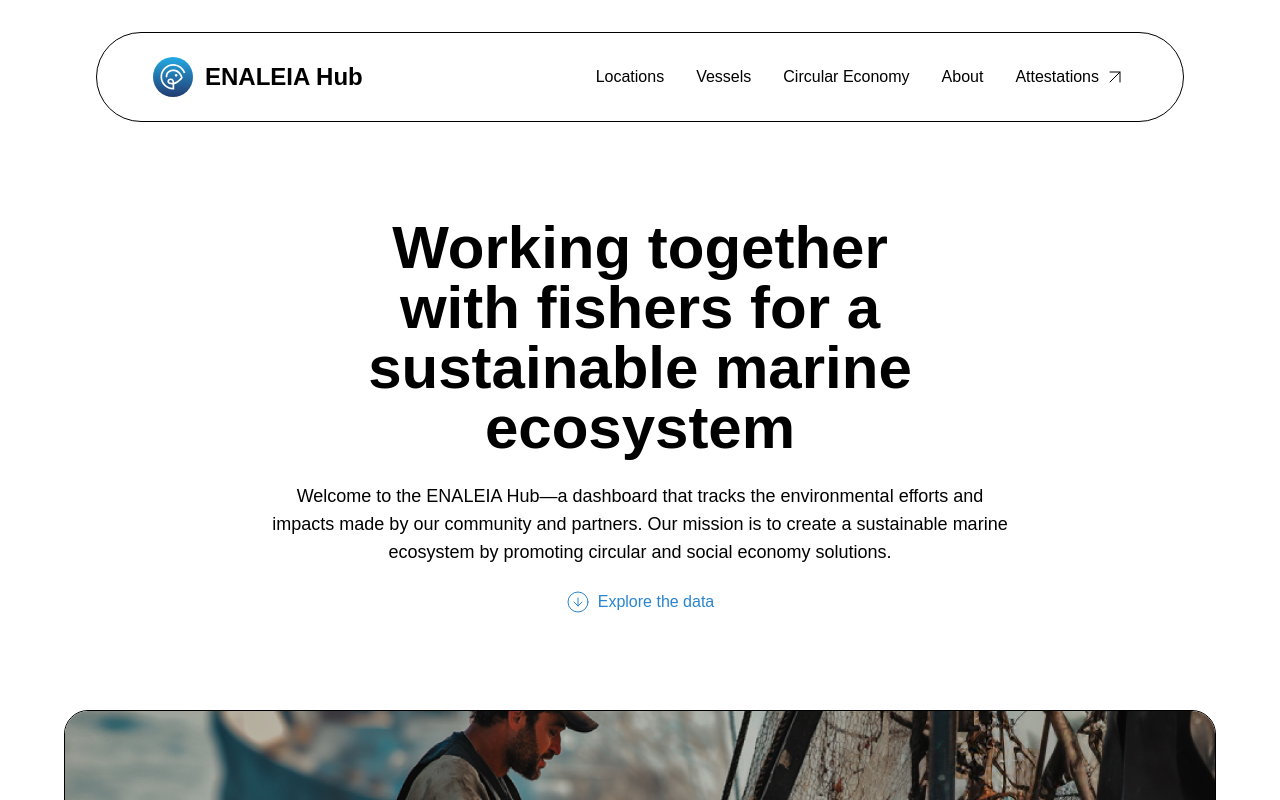
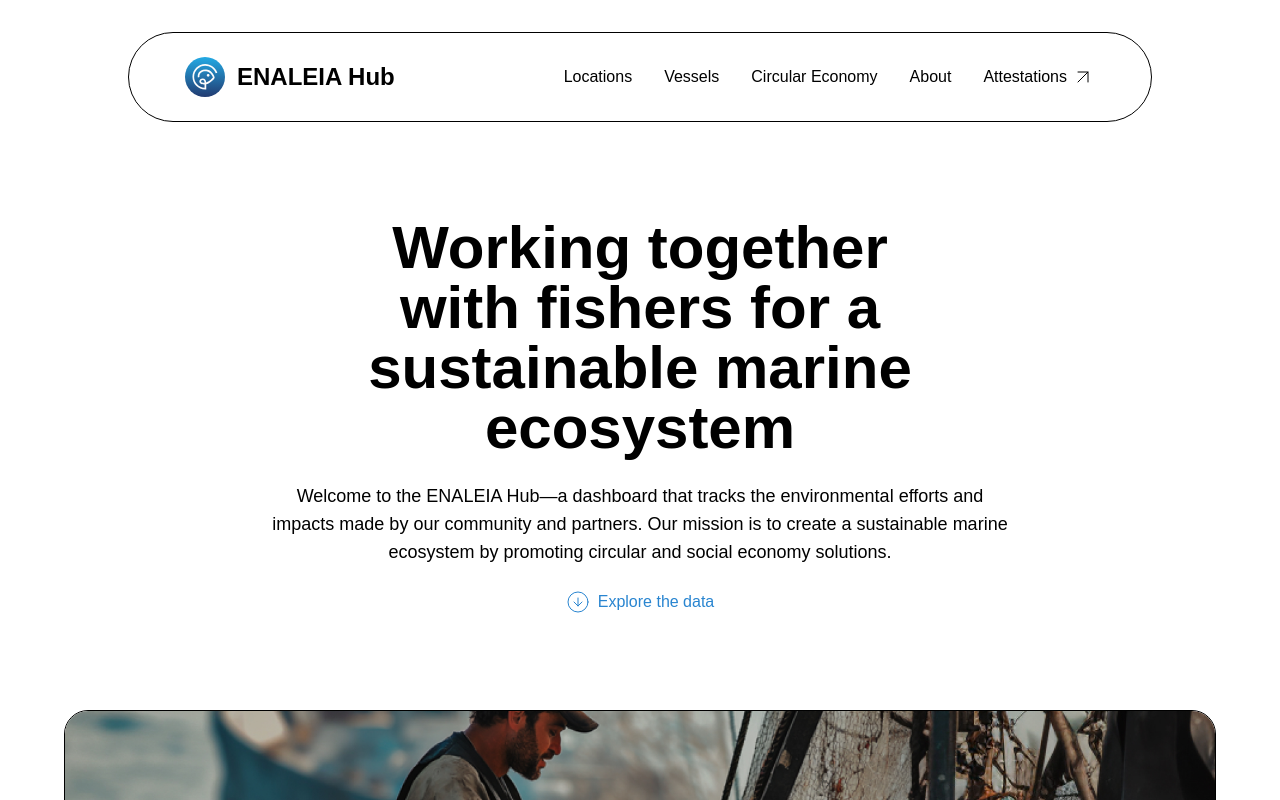
Before and after one commit to Enaleia/dashboard, a React (Vite) app: page / in a window 1280 px wide. Shown: the top 800 px of the page. Built offline with nearby package versions, Linux system fonts and the light colour scheme.

Commit message:
refactor: header/nav components

```diff
--- a/src/components/nav-bar.tsx
+++ /dev/null
@@ -1,101 +0,0 @@
-import { Link } from '@tanstack/react-router'
-import { useState } from 'react';
-import { Menu } from 'lucide-react'
-import { NavMenu } from './nav-menu';
-import { ArrowUpRight } from 'lucide-react';
-
-const NavBar = () => {
-	return (
-		<div>
-			<MobileNavBar />
-			<DesktopNavBar />
-		</div>
-	);
-};
-
-const MobileNavBar = () => {
-  const [isMenuOpened, setIsMenuOpened] = useState(false)
-	return (
-		<nav className='md:hidden flex justify-between p-6'>
-      <Link
-        to="/"
-        activeProps={{
-          className: 'font-bold',
-        }}
-        activeOptions={{ exact: true }}
-      >
-        Enaleia
-      </Link>
-      <Menu onClick={() => setIsMenuOpened(true)} />
-      {isMenuOpened && <NavMenu closeMenu={() => setIsMenuOpened(false)} />}
-    </nav>
-  )
-}
-
-const DesktopNavBar = () => {
-	return (
-		<nav>
-      <div className='hidden md:flex justify-between items-center'>
-        <Link
-          to="/"
-          activeProps={{
-            className: 'font-bold',
-          }}
-          activeOptions={{ exact: true }}
-        >
-          <div className='flex items-center gap-3'>
-            <img className="size-10" src={"/hub-logo.svg"} alt="Enaleia Logo" />
-            <p className='text-2xl'>ENALEIA Hub</p>
-          </div>
-        </Link>
-
-        <div className='flex gap-8 font-extralight'>
-          <Link
-            to="/locations"
-            activeProps={{
-              className: 'font-bold',
-            }}
-          >
-            Locations
-          </Link>
-          <Link
-            to="/vessels"
-            activeProps={{
-              className: 'font-bold',
-            }}
-          >
-            Vessels
-          </Link>
-          <Link
-            to="/economy"
-            activeProps={{
-              className: 'font-bold',
-            }}
-          >
-            Circular Economy
-          </Link>
-          <Link
-            to="/about"
-            activeProps={{
-              className: 'font-bold',
-            }}
-          >
-            About
-          </Link>
-          <a
-            href='https://optimism.easscan.org/'
-            target="_blank"
-            rel="noopener noreferrer"
-          >
-            <div className='flex gap-1'>
-              <p>Attestations</p>
-              <ArrowUpRight strokeWidth={1}/>
-            </div>
-          </a>
-        </div>
-      </div>
-    </nav>
-  )
-}
-
-export { NavBar };
--- /dev/null
+++ b/src/components/nav-footer.tsx
@@ -0,0 +1,32 @@
+import { NavLogo } from './nav-logo'
+import { NavLinks } from './nav-links'
+
+const GithubLink = () => {
+  return (
+    <a
+      href='https://github.com/Enaleia'
+      target="_blank"
+      rel="noopener noreferrer"
+    >
+      <img className="size-8" src={"/gitHub_icon.png"} alt="github icon" />
+    </a>
+  )
+}
+
+const NavFooter = () => {
+	return (
+		<>
+      <nav className='md:hidden flex justify-between items-center m-auto px-10 pb-24'>
+        <NavLogo showSubtitle={true}/>
+        <GithubLink />
+      </nav>
+      <nav className='hidden md:flex justify-between items-center m-auto px-16 pb-24 max-w-[1500px]'>
+        <NavLogo showSubtitle={true}/>
+        <NavLinks />
+        <GithubLink />
+      </nav>
+		</>
+	);
+};
+
+export { NavFooter };
--- /dev/null
+++ b/src/components/nav-header.tsx
@@ -0,0 +1,26 @@
+import { useState } from 'react'
+import { NavLogo } from './nav-logo'
+import { NavLinks } from './nav-links'
+import { NavMenu } from './nav-menu'
+import { Menu } from 'lucide-react'
+
+const NavHeader = () => {
+  const [isMenuOpened, setIsMenuOpened] = useState(false)
+	return (
+		<>
+      <nav className='md:hidden flex justify-between p-6'>
+        <NavLogo showSubtitle={false}/>
+        <Menu onClick={() => setIsMenuOpened(true)} />
+        {isMenuOpened && <NavMenu closeMenu={() => setIsMenuOpened(false)} />}
+      </nav>
+      <nav className='px-32 py-8'>
+        <div className='hidden md:flex justify-between items-center m-auto border border-black rounded-full px-14 py-6 max-w-[1500px]'>
+          <NavLogo showSubtitle={false}/>
+          <NavLinks />
+      </div>
+      </nav>
+		</>
+	);
+};
+
+export { NavHeader };
--- /dev/null
+++ b/src/components/nav-links.tsx
@@ -0,0 +1,53 @@
+import { Link } from "@tanstack/react-router";
+import { ArrowUpRight } from "lucide-react";
+
+const NavLinks = () => {
+  return (
+    <div className='flex flex-col md:flex-row gap-6 text-right md:text-center md:gap-8 text-2xl md:text-base font-extralight'>
+      <Link
+        to="/locations"
+        activeProps={{
+          className: 'font-bold',
+        }}
+      >
+        Locations
+      </Link>
+      <Link
+        to="/vessels"
+        activeProps={{
+          className: 'font-bold',
+        }}
+      >
+        Vessels
+      </Link>
+      <Link
+        to="/economy"
+        activeProps={{
+          className: 'font-bold',
+        }}
+      >
+        Circular Economy
+      </Link>
+      <Link
+        to="/about"
+        activeProps={{
+          className: 'font-bold',
+        }}
+      >
+        About
+      </Link>
+      <a
+        href='https://optimism.easscan.org/'
+        target="_blank"
+        rel="noopener noreferrer"
+      >
+        <div className='flex gap-1 justify-end'>
+          <p>Attestations</p>
+          <ArrowUpRight strokeWidth={1}/>
+        </div>
+      </a>
+    </div>
+  )
+}
+
+export { NavLinks };
--- /dev/null
+++ b/src/components/nav-logo.tsx
@@ -0,0 +1,31 @@
+import { Link } from "@tanstack/react-router"
+
+interface NavLogoProps {
+  showSubtitle: boolean;
+}
+
+const NavLogo = ({ showSubtitle }: NavLogoProps) => {
+  return (
+    <Link
+      to="/"
+      activeProps={{
+        className: 'font-bold',
+      }}
+      activeOptions={{ exact: true }}
+    >
+      <div className='flex items-center gap-2 md:gap-3'>
+        {showSubtitle ?
+        <img className="size-12 md:size-16" src={"/hub_logo.svg"} alt="Enaleia Logo" />
+        :
+        <img className="size-7 md:size-10" src={"/hub_logo.svg"} alt="Enaleia Logo" />
+        }
+        <div>
+          <p className='text-xl md:text-2xl'>ENALEIA Hub</p>
+          {showSubtitle && <p className="text-xs font-extralight">A project built on Ethereum</p>}
+        </div>
+      </div>
+    </Link>
+  )
+}
+
+export { NavLogo };
--- a/src/components/nav-menu.tsx
+++ b/src/components/nav-menu.tsx
@@ -1,4 +1,4 @@
-import { Link } from '@tanstack/react-router'
+import { NavLinks } from './nav-links';
 import { X } from 'lucide-react'
 
 const NavMenu = ({ closeMenu }: { closeMenu: () => void }) => {
@@ -6,60 +6,7 @@ const NavMenu = ({ closeMenu }: { closeMenu: () => void }) => {
 		<div className='fixed z-3 top-0 left-0 w-full h-full bg-black opacity-80 px-10 py-16'>
       <div className='flex flex-col gap-8 items-end text-white text-xl'>
         <X color="white" size={40} onClick={closeMenu}/>
-        <div>
-          <Link
-            to="/locations"
-            onClick={closeMenu}
-            activeProps={{
-              className: 'font-bold',
-            }}
-          >
-            Locations
-          </Link>
-        </div>
-        <div>
-          <Link
-            to="/vessels"
-            onClick={closeMenu}
-            activeProps={{
-              className: 'font-bold',
-            }}
-          >
-            Vessels
-          </Link>
-        </div>
-        <div>
-          <Link
-            to="/economy"
-            onClick={closeMenu}
-            activeProps={{
-              className: 'font-bold',
-            }}
-          >
-            Circular Economy
-          </Link>
-        </div>
-        <div>
-          <Link
-            to="/about"
-            onClick={closeMenu}
-            activeProps={{
-              className: 'font-bold',
-            }}
-          >
-            About
-          </Link>
-        </div>
-        <div>
-          <a
-            onClick={closeMenu}
-            href='https://optimism.easscan.org/'
-            target="_blank"
-            rel="noopener noreferrer"
-          >
-            EAS Explorer ↗️
-          </a>
-        </div>
+        <NavLinks />
       </div>
 		</div>
 	);
--- a/src/routes/__root.tsx
+++ b/src/routes/__root.tsx
@@ -1,8 +1,8 @@
-import * as React from 'react'
 import { Outlet, createRootRoute } from '@tanstack/react-router'
 import { TanStackRouterDevtools } from '@tanstack/router-devtools'
-import { NavBar } from '../components/nav-bar'
-import '@fontsource-variable/dm-sans';
+import { NavHeader } from '../components/nav-header'
+import { NavFooter } from '../components/nav-footer'
+import '@fontsource-variable/dm-sans'
 import '../index.css'
 
 export const Route = createRootRoute({
@@ -12,10 +12,9 @@ export const Route = createRootRoute({
 function RootComponent() {
   return (
     <>
-      <div className='mx-24 my-8 border border-black rounded-full px-14 py-6 max-w-[1500px]'>
-        <NavBar />
-      </div>
+      <NavHeader />
       <Outlet />
+      <NavFooter />
       <TanStackRouterDevtools position="bottom-right" />
     </>
   )
```
Also changed, not shown: public/gitHub_icon.png (added), public/hub_logo.svg (renamed from public/hub-logo.svg).
